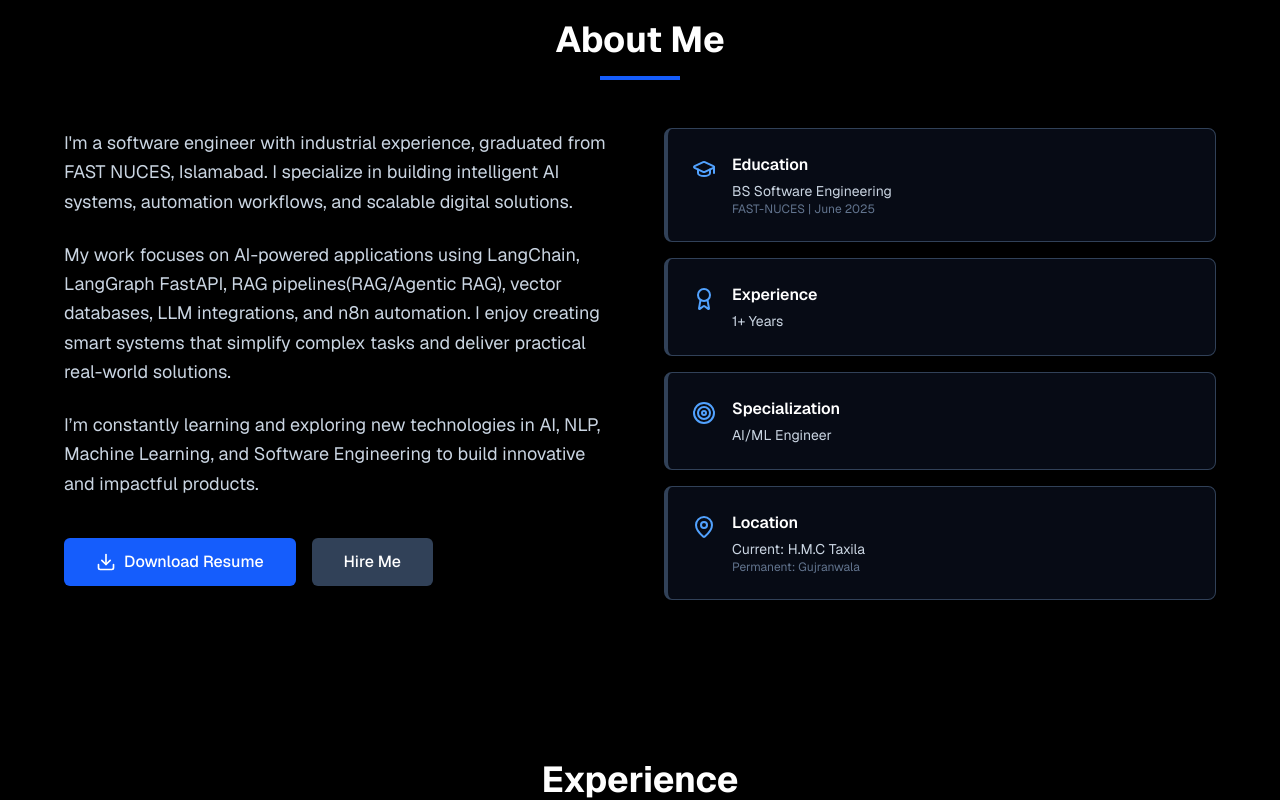
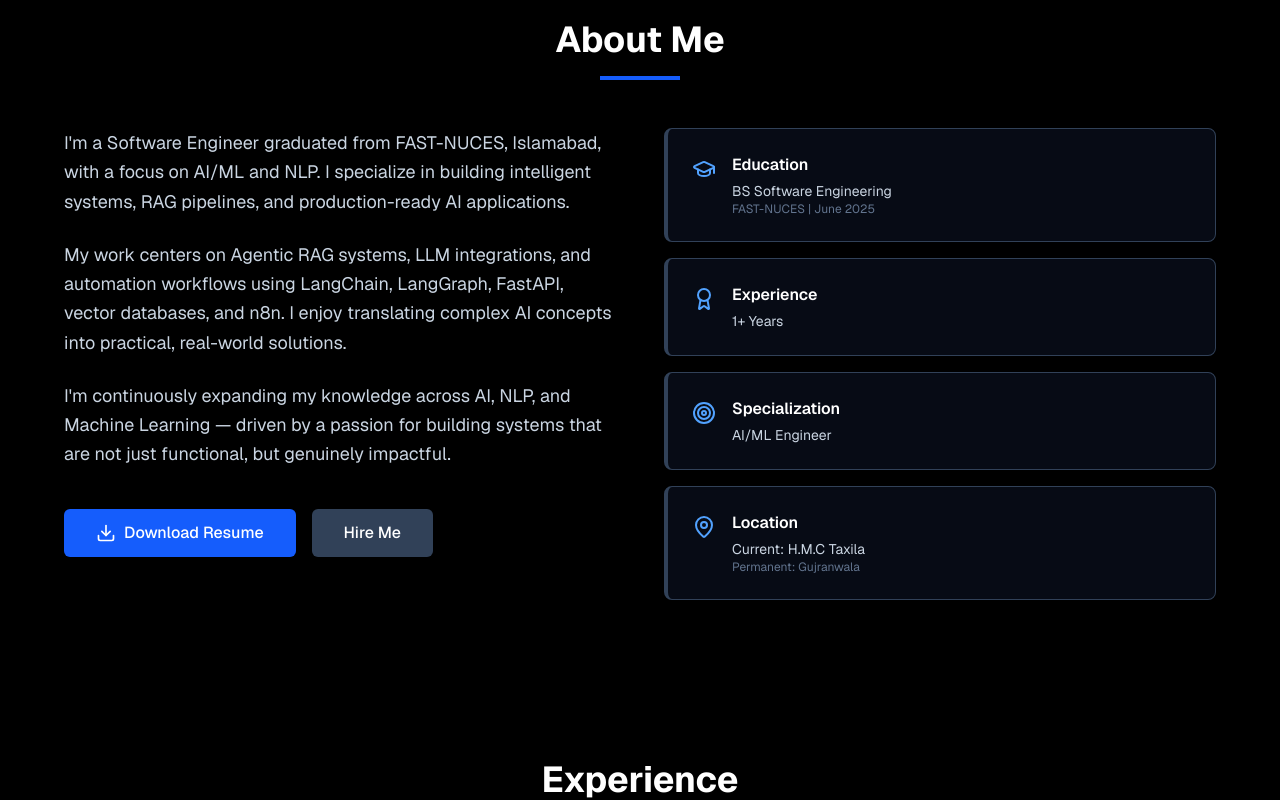
Before and after one commit to aetzaz63/Aetzaz, a Next.js app: page / in a window 1280 px wide. Shown: the part 860-1660 px from the top of the page. Built offline with nearby package versions, Linux system fonts and the light colour scheme.

Commit message:
update about section

```diff
--- a/components/sections/About.tsx
+++ b/components/sections/About.tsx
@@ -20,7 +20,7 @@ export function About() {
     {
       icon: Target,
       title: 'Specialization',
-      content: 'AI/ML Engineer  ',
+      content: 'AI/ML Engineer',
       subtitle: null,
     },
     {
@@ -44,14 +44,13 @@ export function About() {
         <div className="grid lg:grid-cols-2 gap-12 items-start">
           <div className="space-y-6">
             <p className="text-lg text-slate-700 dark:text-slate-300 leading-relaxed">
-              I'm a software engineer with industrial experience, graduated from FAST NUCES, Islamabad. I specialize in building intelligent AI systems, automation workflows, and scalable digital solutions.
+              I'm a Software Engineer graduated from FAST-NUCES, Islamabad, with a focus on AI/ML and NLP. I specialize in building intelligent systems, RAG pipelines, and production-ready AI applications.
             </p>
             <p className="text-lg text-slate-700 dark:text-slate-300 leading-relaxed">
-              My work focuses on AI-powered applications using LangChain, LangGraph FastAPI, RAG pipelines(RAG/Agentic RAG), vector databases, LLM integrations, and n8n automation. I enjoy creating smart systems that simplify complex tasks and deliver practical real-world solutions.
+              My work centers on Agentic RAG systems, LLM integrations, and automation workflows using LangChain, LangGraph, FastAPI, vector databases, and n8n. I enjoy translating complex AI concepts into practical, real-world solutions.
             </p>
-
             <p className="text-lg text-slate-700 dark:text-slate-300 leading-relaxed">
-             I’m constantly learning and exploring new technologies in AI, NLP, Machine Learning, and Software Engineering to build innovative and impactful products.
+              I'm continuously expanding my knowledge across AI, NLP, and Machine Learning — driven by a passion for building systems that are not just functional, but genuinely impactful.
             </p>
 
             <div className="flex flex-wrap gap-4 pt-4">
--- a/components/sections/Skills.tsx
+++ b/components/sections/Skills.tsx
@@ -6,27 +6,29 @@ const skillCategories = [
   {
     title: 'Languages',
     icon: Code,
-    skills: ['JavaScript', 'Python', 'C++', 'C#', 'Java', 'SQL'],
+    skills: ['Python', 'JavaScript', 'SQL'],
   },
   {
-    title: 'Web Technologies',
+    title: 'AI / ML',
+    icon: Sparkles,
+    skills: [
+      'Machine Learning',
+      'NLP',
+      'RAG Pipelines',
+      'LangChain',
+      'LangGraph',
+      'RAGAS',
+      'HuggingFace Transformers',
+      'Scikit-learn',
+      'Pandas',
+      'NumPy',
+      'BERT',
+    ],
+  },
+  {
+    title: 'LLMs & Vector DBs',
     icon: Package,
-    skills: [
-      'React.js',
-      'Next.js',
-      'Node.js',
-      'Express.js',
-      'MongoDB',
-      'SQL',
-      'Git',
-      'Tailwind CSS',
-      'Postman',
-      'TypeScript',
-      'JWT',
-      'BcryptJS',
-
-      'RESTful APIs',
-    ],
+    skills: ['Groq LLM', 'Qdrant', 'Embedding Models', 'OpenAI'],
   },
   {
     title: 'Automation Workflows',
@@ -36,27 +38,32 @@ const skillCategories = [
   {
     title: 'DevOps Tools',
     icon: Wrench,
-    skills: ['GitHub Actions', 'Jenkins', 'Docker', 'Kubernetes', 'DVC', 'MLflow', 'AWS'],
+    skills: ['Docker', 'Kubernetes', 'GitHub Actions', 'MLflow', 'DVC', 'Git', 'Postman'],
+  },
+  {
+    title: 'Databases & Platforms',
+    icon: Layers,
+    skills: ['MongoDB', 'SQL Server', 'FastAPI'],
   },
 ];
 
-const additionalExpertise = ['Microservices', 'CI/CD'];
+const additionalExpertise = ['Microservices', 'CI/CD', 'Agentic AI', 'Semantic Search', 'Prompt Engineering'];
 
 const expertiseCards = [
   {
+    title: 'Agentic RAG Systems',
+    icon: Sparkles,
+    description: 'Building multi-step agentic pipelines with LangGraph for retrieval, evaluation, and intelligent response generation.',
+  },
+  {
     title: 'n8n Automation',
     icon: Workflow,
-    description: 'Expert in creating complex workflow automations and integrations',
+    description: 'Designing complex workflow automations and AI-powered integrations using n8n and third-party APIs.',
   },
   {
-    title: 'Full-Stack Development',
+    title: 'LLM Integration',
     icon: Layers,
-    description: 'End-to-end application development with modern technologies',
-  },
-  {
-    title: 'AI Integration',
-    icon: Sparkles,
-    description: 'Implementing AI solutions in web applications and workflows',
+    description: 'Integrating large language models into production-ready applications with real-time streaming and context-aware responses.',
   },
 ];
 
@@ -70,7 +77,7 @@ export function Skills() {
           </h2>
           <div className="w-20 h-1 bg-blue-600 mx-auto mb-4"></div>
           <p className="text-slate-600 dark:text-slate-400 max-w-3xl mx-auto text-lg">
-            A comprehensive toolkit for building modern applications and automation solutions.
+            A comprehensive toolkit for building AI systems, automation workflows, and scalable applications.
           </p>
         </div>
 
```
